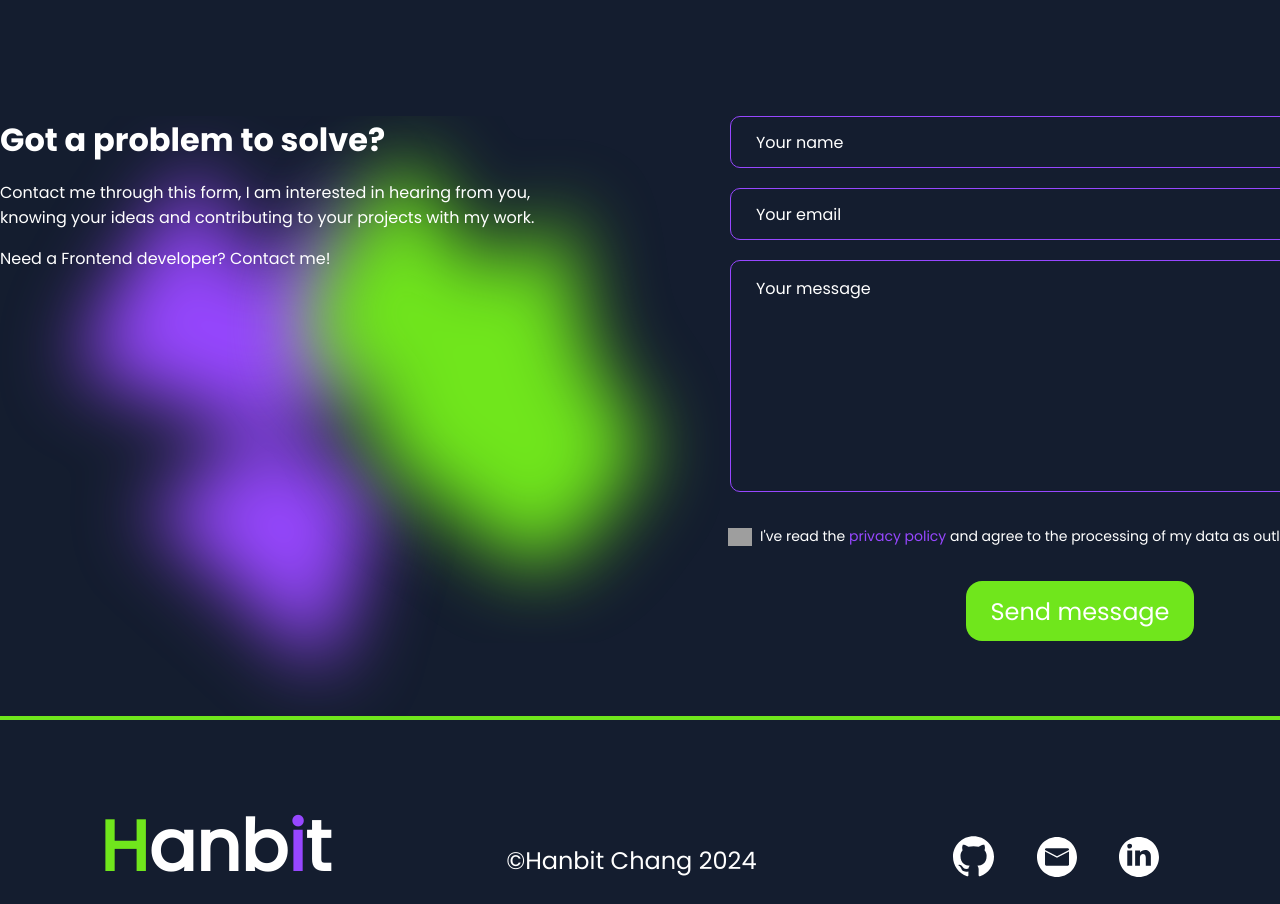
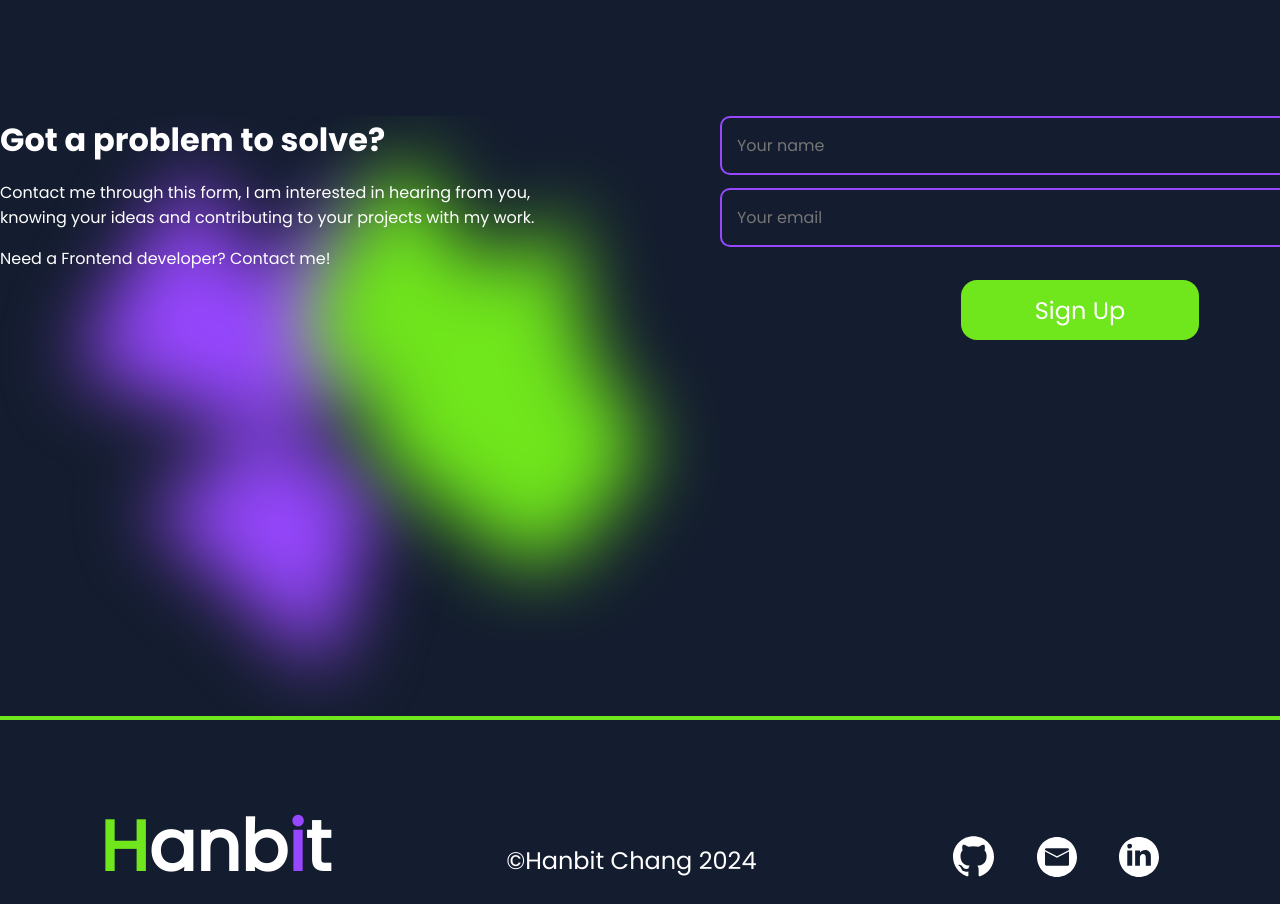
Before and after one commit to hanbit10/portfolio-hanbit, an Angular app: page / in a window 1280 px wide. Shown: the part 4836-5740 px from the top of the page. Built offline with nearby package versions, Linux system fonts and the light colour scheme; grey boxes are pictures that could not be loaded.

Commit message:
update contact

```diff
--- a/src/app/components/contact/contact.component.html
+++ b/src/app/components/contact/contact.component.html
@@ -15,7 +15,7 @@
       <p>Need a Frontend developer? Contact me!</p>
     </div>
     <div class="content-right">
-      <form action="">
+      <!-- <form action="">
         <input
           id="text"
           type="text"
@@ -24,6 +24,7 @@
           minlength="4"
           required
         />
+        <p class="message d-none">Your name is required</p>
         <input
           id="email"
           type="email"
@@ -32,6 +33,7 @@
           required
           pattern="^([a-zA-Z0-9_\-\.]+)@([a-zA-Z0-9_\-\.]+)\.([a-zA-Z]{2,5})$"
         />
+        <p class="message d-none">Your email is required</p>
         <textarea
           id="text-area"
           type="text"
@@ -39,6 +41,7 @@
           required
           minlength="10"
         ></textarea>
+        <p class="message d-none">Your message is empty</p>
         <div class="checkbox-container">
           <input type="checkbox" id="checkbox" class="checkbox" required />
           <label for="checkbox" class="button1"></label>
@@ -46,9 +49,41 @@
             I've read the <a href="">privacy policy</a> and agree to the
             processing of my data as outlined.
           </p>
+          <p class="message d-none">Please accept the privacy policy</p>
+        </div>
+        <button id="button" type="submit" class="btn inactive">
+          Send message
+        </button>
+      </form> -->
+
+      <form id="form" action="/">
+        <div class="input-control">
+          <label for="username"></label>
+          <input
+            id="username"
+            name="username"
+            type="text"
+            placeholder="Your name"
+          />
+          <div class="error"></div>
+        </div>
+        <div class="input-control">
+          <label for="email"></label>
+          <input id="email" name="email" type="text" placeholder="Your email" />
+          <div class="error"></div>
         </div>
 
-        <button id="button" type="submit" class="btn">Send message</button>
+        <!-- <div class="input-control">
+          <label for="password">Password</label>
+          <input id="password" name="password" type="password" />
+          <div class="error"></div>
+        </div>
+        <div class="input-control">
+          <label for="password2">Password again</label>
+          <input id="password2" name="password2" type="password" />
+          <div class="error"></div>
+        </div> -->
+        <button type="submit">Sign Up</button>
       </form>
     </div>
   </div>
--- a/src/app/components/contact/contact.component.scss
+++ b/src/app/components/contact/contact.component.scss
@@ -68,7 +68,7 @@
 
     button {
       all: unset;
-      @include setButton(180px, 40px, $neon-green);
+      @include setButton(190px, 40px, $neon-green);
       @include setFlex(row, center, center);
       margin-top: 20px;
       padding: 10px 24px 10px 24px;
@@ -79,6 +79,20 @@
       }
       transition: 0.3s ease-in-out;
     }
+
+    .inactive {
+      @include setButton(190px, 40px, #b6b6b6);
+      cursor: default;
+      &:hover {
+        transform: scale(1);
+        background-color: #b6b6b6;
+        pointer-events: none;
+      }
+    }
+  }
+
+  .message {
+    color: $neon-red;
   }
 
   .text,
@@ -194,6 +208,41 @@
   }
 }
 
-// input[type="checkbox"] .checkbox {
+.input-control {
+  display: flex;
+  flex-direction: column;
+  width: 100%;
+}
 
-// }
+.input-control input {
+  all: unset;
+  border: 2px solid $neon-purple;
+  border-radius: 10px;
+  display: block;
+  font-size: 16px;
+  padding: 15px;
+  width: 80%;
+}
+
+.input-control input:focus {
+  outline: 0;
+  border: 2px solid $neon-green;
+}
+
+.input-control.success input {
+  border-color: $neon-green;
+}
+
+.input-control.error input {
+  border-color: $neon-red;
+}
+
+.input-control .error {
+  color: $neon-red;
+  font-size: 9px;
+  height: 13px;
+}
+
+.d-none {
+  display: none;
+}
--- a/src/app/components/sandbox/sandbox.component.html
+++ b/src/app/components/sandbox/sandbox.component.html
@@ -1,5 +1,26 @@
 <div class="container">
-  <div class="item item-1">1</div>
-  <div class="item item-2">2</div>
-  <div class="item item-3">3</div>
+  <form id="form" action="/">
+    <h1>Registration</h1>
+    <div class="input-control">
+      <label for="username">Username</label>
+      <input id="username" name="username" type="text" />
+      <div class="error"></div>
+    </div>
+    <div class="input-control">
+      <label for="email">Email</label>
+      <input id="email" name="email" type="text" />
+      <div class="error"></div>
+    </div>
+    <div class="input-control">
+      <label for="password">Password</label>
+      <input id="password" name="password" type="password" />
+      <div class="error"></div>
+    </div>
+    <div class="input-control">
+      <label for="password2">Password again</label>
+      <input id="password2" name="password2" type="password" />
+      <div class="error"></div>
+    </div>
+    <button type="submit">Sign Up</button>
+  </form>
 </div>
--- a/src/app/components/sandbox/sandbox.component.scss
+++ b/src/app/components/sandbox/sandbox.component.scss
@@ -1,20 +1,55 @@
-@import "./../../../styles.scss";
-
-.container {
-  display: grid;
-  grid-template-rows: 100%;
-  grid-template-columns: 1fr 1440px 1fr;
+#form {
+  width: 300px;
+  margin: 20vh auto 0 auto;
+  padding: 20px;
+  background-color: rgb(142, 142, 142);
+  border-radius: 4px;
+  font-size: 12px;
 }
 
-.item {
-  background-color: $neon-green;
+#form h1 {
+  color: #0f2027;
+  text-align: center;
 }
 
-.item-2 {
-  width: 1440px;
-  background-color: $neon-purple;
-  // grid-column-start: 1;
-  // grid-column-end: 3;
-  // grid-row-start: 1;
-  // grid-row-end: 3;
+#form button {
+  padding: 10px;
+  margin-top: 10px;
+  width: 100%;
+  color: white;
+  background-color: rgb(41, 57, 194);
+  border: none;
+  border-radius: 4px;
 }
+
+.input-control {
+  display: flex;
+  flex-direction: column;
+}
+
+.input-control input {
+  border: 2px solid #f0f0f0;
+  border-radius: 4px;
+  display: block;
+  font-size: 12px;
+  padding: 10px;
+  width: 100%;
+}
+
+.input-control input:focus {
+  outline: 0;
+}
+
+.input-control.success input {
+  border-color: #09c372;
+}
+
+.input-control.error input {
+  border-color: #ff3860;
+}
+
+.input-control .error {
+  color: #ff3860;
+  font-size: 9px;
+  height: 13px;
+}
--- a/src/app/components/sandbox/sandbox.component.ts
+++ b/src/app/components/sandbox/sandbox.component.ts
@@ -1,12 +1,90 @@
-import { Component } from '@angular/core';
+import { Component, OnInit } from '@angular/core';
 
 @Component({
   selector: 'app-sandbox',
   standalone: true,
   imports: [],
   templateUrl: './sandbox.component.html',
-  styleUrl: './sandbox.component.scss'
+  styleUrl: './sandbox.component.scss',
 })
-export class SandboxComponent {
+export class SandboxComponent implements OnInit {
+  constructor() {}
+  ngOnInit(): void {
+    const form = <HTMLInputElement>document.getElementById('form');
+    const username = <HTMLInputElement>document.getElementById('username');
+    const email = <HTMLInputElement>document.getElementById('email');
+    const password = <HTMLInputElement>document.getElementById('password');
+    const password2 = <HTMLInputElement>document.getElementById('password2');
 
+    form.addEventListener('submit', (e) => {
+      e.preventDefault();
+
+      validateInputs();
+    });
+
+    const setError = (element: any, message: any) => {
+      const inputControl = element.parentElement;
+      console.log(element);
+      console.log(inputControl);
+      const errorDisplay = inputControl.querySelector('.error');
+      if (errorDisplay) {
+        errorDisplay.innerText = message;
+      }
+      inputControl.classList.add('error');
+      inputControl.classList.remove('success');
+    };
+
+    const setSuccess = (element: any) => {
+      const inputControl = element.parentElement;
+      const errorDisplay = inputControl.querySelector('.error');
+      if (errorDisplay) {
+        errorDisplay.innerText = '';
+      }
+      inputControl.classList.add('success');
+      inputControl.classList.remove('error');
+    };
+
+    const isValidEmail = (email: any) => {
+      const re =
+        /^(([^<>()[\]\\.,;:\s@"]+(\.[^<>()[\]\\.,;:\s@"]+)*)|(".+"))@((\[[0-9]{1,3}\.[0-9]{1,3}\.[0-9]{1,3}\.[0-9]{1,3}\])|(([a-zA-Z\-0-9]+\.)+[a-zA-Z]{2,}))$/;
+      return re.test(String(email).toLowerCase());
+    };
+
+    const validateInputs = () => {
+      const usernameValue = username.value.trim();
+      const emailValue = email.value.trim();
+      const passwordValue = password.value.trim();
+      const password2Value = password2.value.trim();
+
+      if (usernameValue == '') {
+        setError(username, 'Username is required');
+      } else {
+        setSuccess(username);
+      }
+
+      if (emailValue == '') {
+        setError(email, 'Email is required');
+      } else if (!isValidEmail(emailValue)) {
+        setError(email, 'Provide a valid email address');
+      } else {
+        setSuccess(email);
+      }
+
+      if (passwordValue == '') {
+        setError(password, 'Password is required');
+      } else if (passwordValue.length < 8) {
+        setError(password, 'Password must be at least 8 character.');
+      } else {
+        setSuccess(password);
+      }
+
+      if (password2Value == '') {
+        setError(password2, 'Please confirm your password');
+      } else if (password2Value !== passwordValue) {
+        setError(password2, "Passwords doesn't match");
+      } else {
+        setSuccess(password2);
+      }
+    };
+  }
 }
--- a/src/app/page/main-page/main-page.component.html
+++ b/src/app/page/main-page/main-page.component.html
@@ -4,4 +4,5 @@
 <app-skills></app-skills>
 <app-portfolios></app-portfolios>
 <app-contact></app-contact>
+<!-- <app-sandbox></app-sandbox> -->
 <app-footer></app-footer>
```
Also changed, not shown: src/app/components/contact/contact.component.ts (+71 -54 lines).
